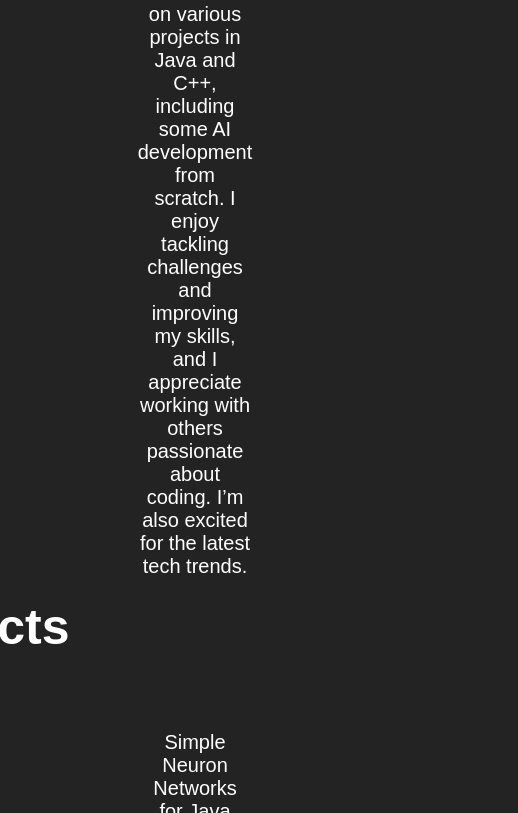
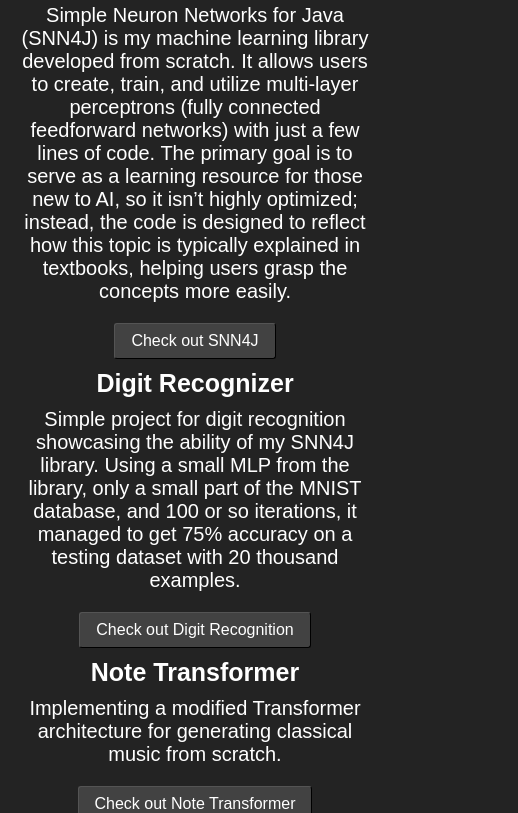
Before and after one commit to Codin-bee/Codin-bee.github.io, a plain HTML site: page index.html in a window 390 px wide. Shown: the part 485-1298 px from the top of the page, 518 px wide, since content can reach past the window. Drawn offline with Linux system fonts and the light colour scheme.

Commit message:
Added new content and implemented adaptive margins

```diff
--- a/index.html
+++ b/index.html
@@ -3,86 +3,10 @@
 <head>
     <meta charset="UTF-8">
     <meta name="viewport" content="width=device-width, initial-scale=1.0">
-    <meta name="description" content="Your Name - Portfolio">
+    <meta name="description" content="Coding Bee - Portfolio">
     <title>Coding Bee | Portfolio</title>
-    <style>
-        body {
-            background-color: rgb(35, 35, 35);
-            color: white;
-            display: flex;
-            flex-direction: column;
-            justify-content: center;
-            align-items: center;
-            margin: 0;
-            font-family: sans-serif;
-        }
-        header {
-            text-align: center;
-            margin-bottom: 40px;
-        }
-        h1 {
-            font-size: 90px;
-            margin: 0;
-        }
-        h2 {
-            font-size: 50px;
-            margin: 20px 0 10px;
-        }
-        h3 {
-            font-size: 40px;
-            margin: 10px 0;
-        }
-        p.introduction {
-            font-size: 20px;
-            margin: 0 250px;
-            text-align: center;
-        }
-        p.SNN4J-description {
-            padding: 10px 20px;
-            font-size: 20px;
-            margin: 0 250px;
-            text-align: center;
-        }
-        a.SNN4J-btn {
-            background-color: rgb(66, 66, 66);
-            color: white;
-            border: 1px outset buttonborder;
-            border-radius: 3px;
-            padding: 10px 20px;
-            text-decoration: none;
-            display: inline-block;
-            margin-top: 20px;
-        }
-        a.SNN4J-btn:hover {
-            color: black;
-            background-color: white;
-            animation: bubble 0.5s ease-out forwards;
-        }
-        @keyframes bubble {
-            0% { transform: scale(1); }
-            33% { transform: scale(1.15); }
-            66% { transform: scale(1.3); }
-            100% { transform: scale(1.2); }
-        }
-        nav {
-            margin: 20px 0;
-        }
-        nav ul {
-            list-style-type: none;
-            padding: 0;
-        }
-        nav ul li {
-            display: inline;
-            margin: 0 15px;
-        }
-        nav ul li a {
-            color: white;
-            text-decoration: none;
-        }
-        nav ul li a:hover {
-            text-decoration: underline;
-        }
-    </style>
+    <link rel="stylesheet" href="styles.css">
+    <script src="script.js" defer></script>
 </head>
 <body>
     <header>
@@ -95,7 +19,6 @@
             </ul>
         </nav>
     </header>
-
     <section id="about">
         <p class="introduction">
             Hi, I’m Coding Bee, a back-end developer with over two years of experience.
@@ -108,14 +31,28 @@
     <section id="projects">
         <h2>Projects</h2>
         <h3>SNN4J</h3>
-        <p class="SNN4J-description">
+        <p class="project-description">
             Simple Neuron Networks for Java (SNN4J) is my machine learning library developed from scratch.
             It allows users to create, train, and utilize multi-layer perceptrons (fully connected feedforward networks) with just
             a few lines of code. The primary goal is to serve as a learning resource for those new to AI, so it isn’t highly optimized;
             instead, the code is designed to reflect how this topic is typically explained in textbooks,
             helping users grasp the concepts more easily.
         </p>
-        <a href="https://github.com/Codin-bee/SimpleNeuronNetworks4J" class="SNN4J-btn">Check out SNN4J</a>
+        <a href="https://github.com/Codin-bee/SimpleNeuronNetworks4J" class="project-btn">Check out SNN4J</a>
+
+        <h3>Digit Recognizer</h3>
+        <p class="project-description">
+            Simple project for digit recognition showcasing the ability of my SNN4J library.
+            Using a small MLP from the library, only a small part of the MNIST database, and 100 or so iterations,
+            it managed to get 75% accuracy on a testing dataset with 20 thousand examples.
+        </p>
+        <a href="https://github.com/Codin-bee/DigitRecognition" class="project-btn">Check out Digit Recognition</a>
+
+        <h3>Note Transformer</h3>
+        <p class="project-description">
+            Implementing a modified Transformer architecture for generating classical music from scratch.
+        </p>
+        <a href="https://github.com/Codin-bee/NoteTransformer" class="project-btn">Check out Note Transformer</a>
     </section>
 
     <section id="contact">
@@ -123,10 +60,13 @@
         <form>
             <label for="name">Name:</label>
             <input type="text" id="name" required>
+
             <label for="email">Email:</label>
             <input type="email" id="email" required>
+
             <label for="message">Message:</label>
             <textarea id="message" required></textarea>
+
             <button type="submit">Send</button>
         </form>
     </section>
--- a/styles.css
+++ b/styles.css
@@ -0,0 +1,123 @@
+body {
+    background-color: rgb(35, 35, 35);
+    color: white;
+    display: flex;
+    text-align: center;
+    flex-direction: column;
+    justify-content: center;
+    align-items: center;
+    margin: 0;
+    font-family: sans-serif;
+}
+
+header {
+    text-align: center;
+    margin-bottom: 40px;
+}
+
+h1 {
+    font-size: 90px;
+    margin: 0;
+}
+h2 {
+    font-size: 50px;
+    margin: 20px 0 10px;
+}
+h3 {
+    font-size: 40px;
+    margin: 10px 0;
+}
+
+p.introduction, p.project-description {
+    font-size: 20px;
+    margin: 0 250px;
+    text-align: center;
+}
+
+a.project-btn {
+    background-color: rgb(66, 66, 66);
+    color: white;
+    border: 1px outset buttonborder;
+    border-radius: 3px;
+    padding: 10px 20px;
+    text-decoration: none;
+    display: inline-block;
+    margin-top: 20px;
+}
+a.SNN4J-btn:hover {
+    color: black;
+    background-color: white;
+    animation: bubble 0.5s ease-out forwards;
+}
+
+@keyframes bubble {
+    0% { transform: scale(1); }
+    33% { transform: scale(1.15); }
+    66% { transform: scale(1.3); }
+    100% { transform: scale(1.2); }
+}
+
+nav {
+    margin: 20px 0;
+}
+nav ul {
+    list-style-type: none;
+    padding: 0;
+}
+nav ul li {
+    display: inline;
+    margin: 0 15px;
+}
+nav ul li a {
+    color: white;
+    text-decoration: none;
+}
+nav ul li a:hover {
+    text-decoration: underline;
+}
+
+@media (max-width: 1200px) {
+    p.introduction, p.project-description {
+        margin: 0 100px;
+    }
+}
+
+@media (max-width: 768px) {
+    p.introduction, p.project-description {
+        margin: 0 50px;
+    }
+
+    h1 {
+        font-size: 70px;
+    }
+
+    h2 {
+        font-size: 40px;
+    }
+
+    h3 {
+        font-size: 30px;
+    }
+}
+
+@media (max-width: 480px) {
+    p.introduction, p.project-description {
+        margin: 0 20px;
+    }
+
+    h1 {
+        font-size: 50px;
+    }
+
+    h2 {
+        font-size: 30px;
+    }
+
+    h3 {
+        font-size: 25px;
+    }
+
+    a.project-btn {
+        padding: 8px 16px;
+    }
+}
```
